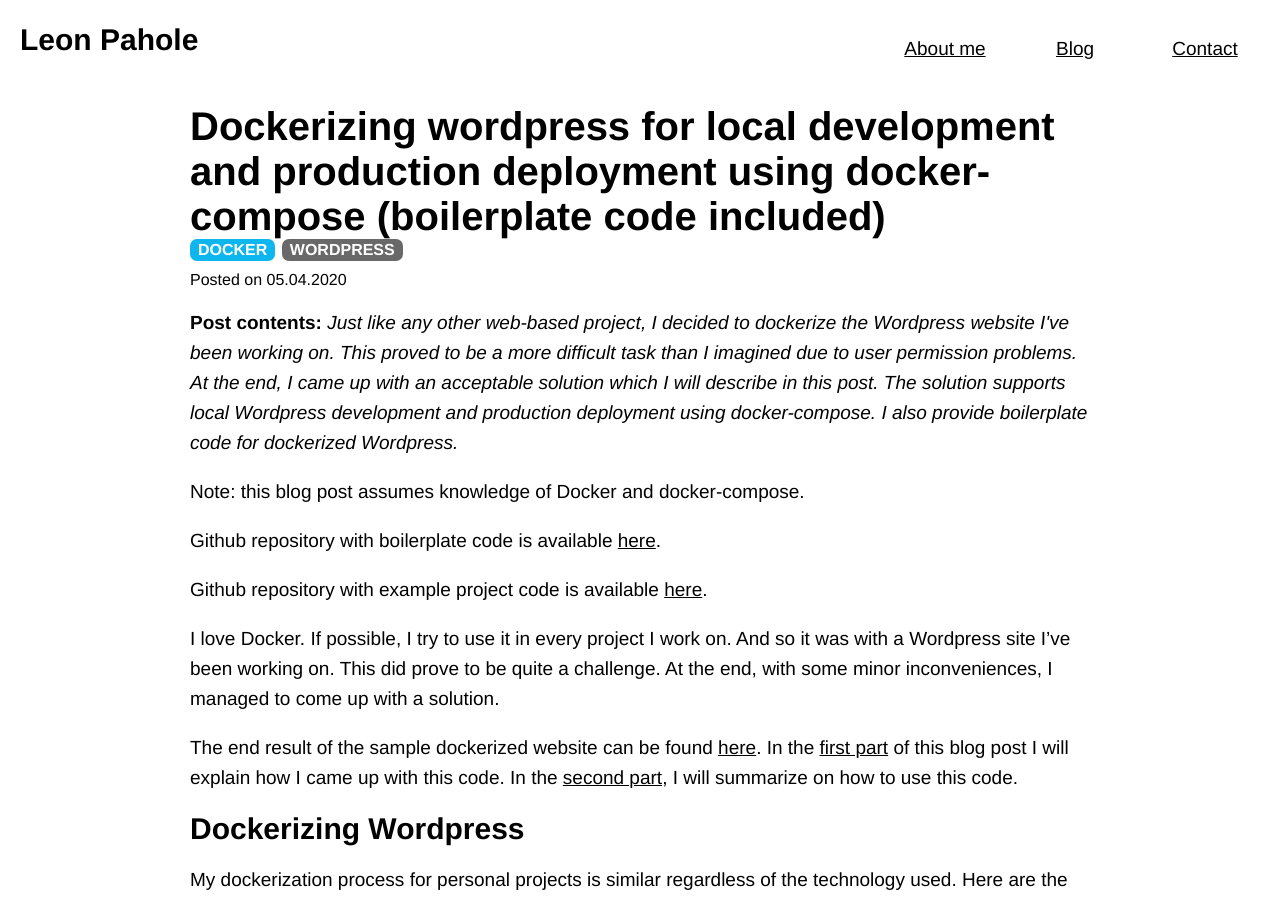
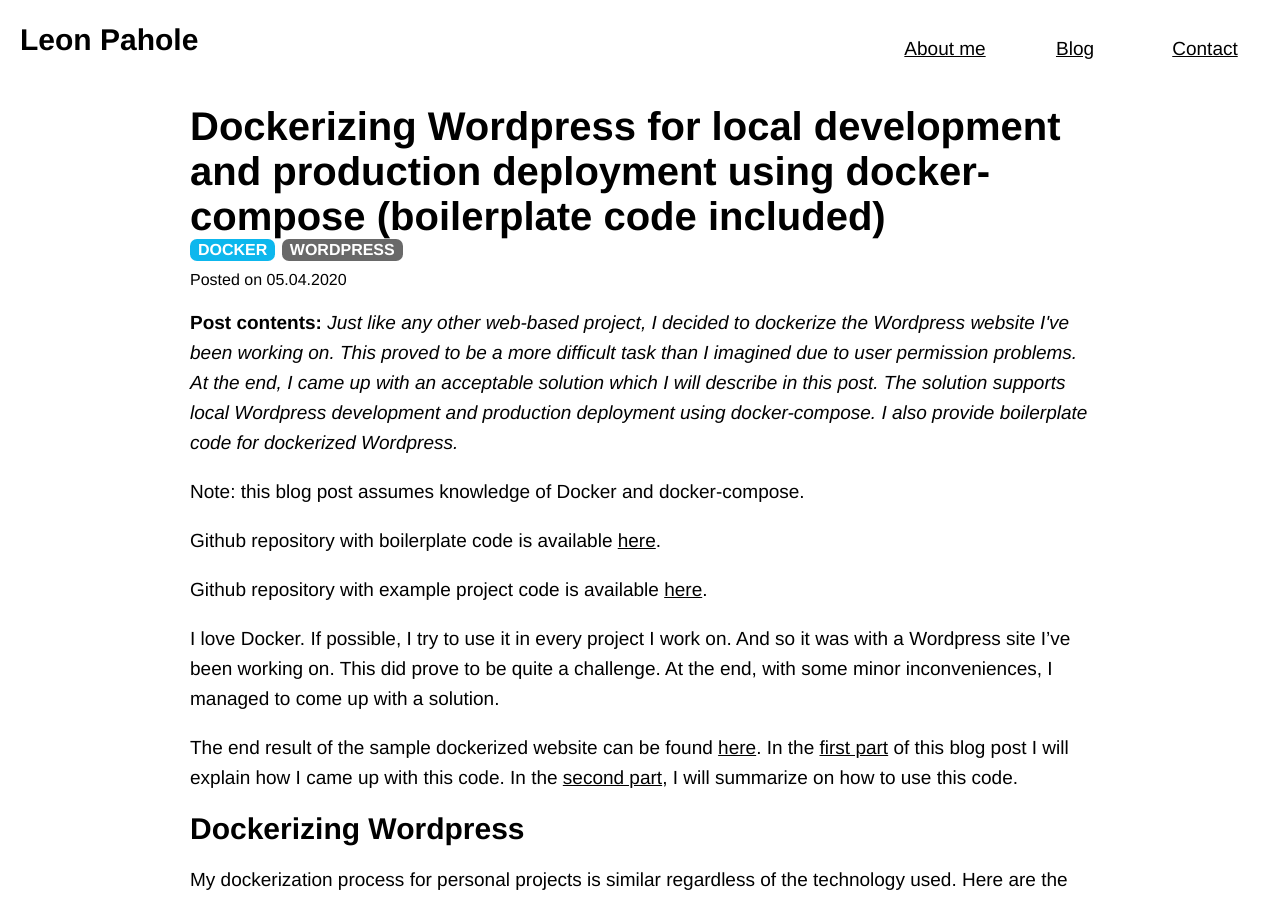
Before and after one commit to leonpahole/leonpahole-com, a Jekyll site: the page built from _posts/2020-04-05-dockerizing_wordpress.md, in a window 1280 px wide and 900 px high. Built offline with Jekyll 4.4.1, drawn with Linux system fonts in a browser that asks for light colours; nearby versions of some CDN libraries.

```diff
--- a/_posts/2020-04-05-dockerizing_wordpress.md
+++ b/_posts/2020-04-05-dockerizing_wordpress.md
@@ -1,6 +1,6 @@
 ---
 layout: post
-title: "Dockerizing wordpress for local development and production deployment using docker-compose (boilerplate code included)"
+title: "Dockerizing Wordpress for local development and production deployment using docker-compose (boilerplate code included)"
 excerpt: Just like any other web-based project, I decided to dockerize the Wordpress website I've been working on. This proved to be a more difficult task than I imagined due to user permission problems. At the end, I came up with an acceptable solution which I will describe in this post. The solution supports local Wordpress development and production deployment using docker-compose. I also provide boilerplate code for dockerized Wordpress.
 categories:
   - docker
```
